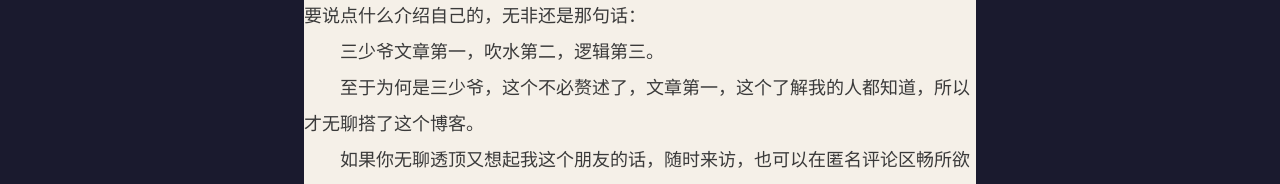
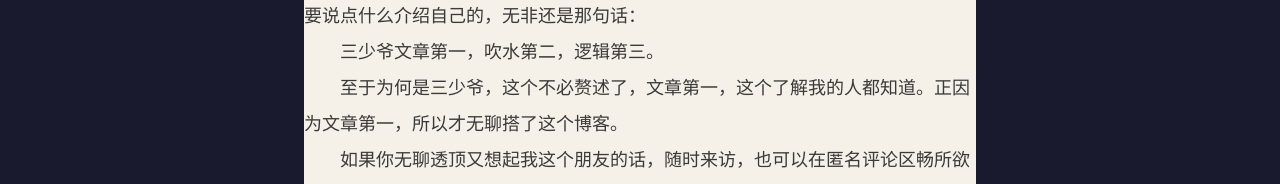
Before and after one commit to Cheater-Huang/personalblog, a Next.js app: page /about in a window 1280 px wide. Shown: the part 230-414 px from the top of the page. Built offline with nearby package versions, Linux system fonts and the light colour scheme; no server answers; the database is empty.

Commit message:
'update'

```diff
--- a/src/app/about/page.tsx
+++ b/src/app/about/page.tsx
@@ -46,7 +46,7 @@ export default function AboutPage() {
               三少爷文章第一，吹水第二，逻辑第三。
             </p>
             <p style={{ textIndent: "2em" }}>
-              至于为何是三少爷，这个不必赘述了，文章第一，这个了解我的人都知道，所以才无聊搭了这个博客。
+              至于为何是三少爷，这个不必赘述了，文章第一，这个了解我的人都知道。正因为文章第一，所以才无聊搭了这个博客。
             </p>
             <p style={{ textIndent: "2em" }}>
               如果你无聊透顶又想起我这个朋友的话，随时来访，也可以在匿名评论区畅所欲言，反正我也不知道是谁写的（笑）。
```
Also changed, not shown: 87 other files (tests, documents, lock files or other folders).
